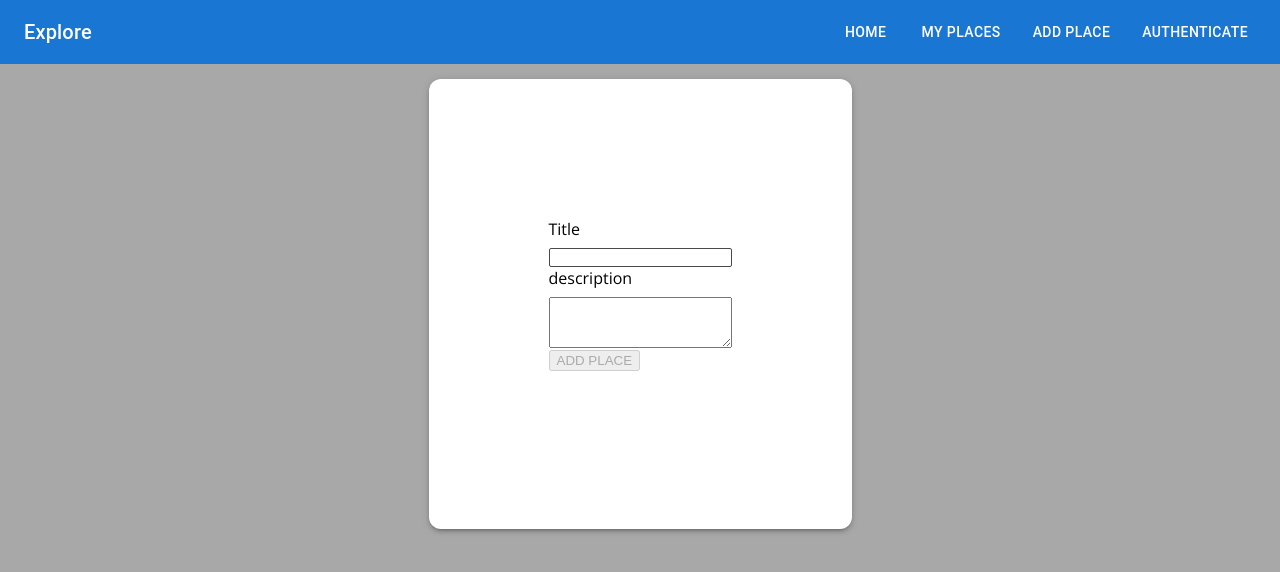
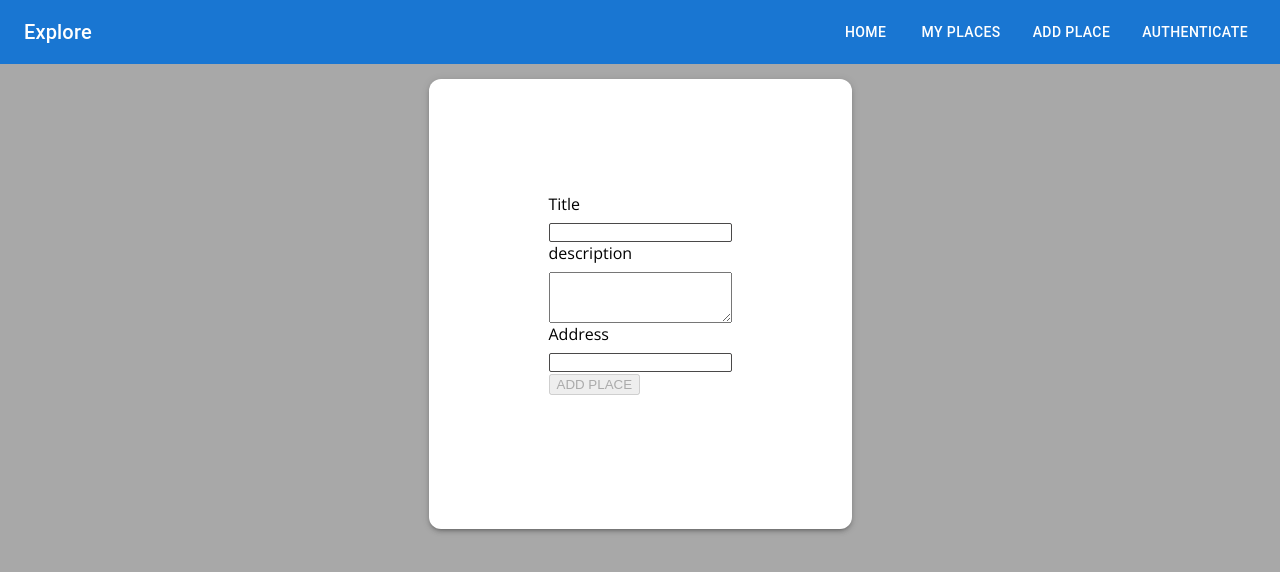
Before and after one commit to JohnMadhan07/ExplorePlacesApp, a React (Create React App) app: page /places/new in a window 1280 px wide. Shown: the top 572 px of the page. Built offline with nearby package versions, Linux system fonts and the light colour scheme.

Commit message:
Adding Multiple Inputs

```diff
--- a/src/places/pages/NewPlace.js
+++ b/src/places/pages/NewPlace.js
@@ -36,6 +36,10 @@ const NewPlace = () => {
         value: "",
         isValid: false,
       },
+      address: {
+        value: "",
+        isValid: false,
+      },
     },
     isValid: false,
   });
@@ -69,7 +73,13 @@ console.log(formState)
           validators={[VALIDATOR_MINLENGTH(5)]}
           onInput={inputHandler}
         />
-
+    <Input
+          id="address"
+          element="input"
+          label="Address"
+          validators={[VALIDATOR_REQUIRE()]}
+          onInput={inputHandler}
+        />
       <button type="submit" disabled={!formState.isValid}>
         ADD PLACE
       </button>
```
